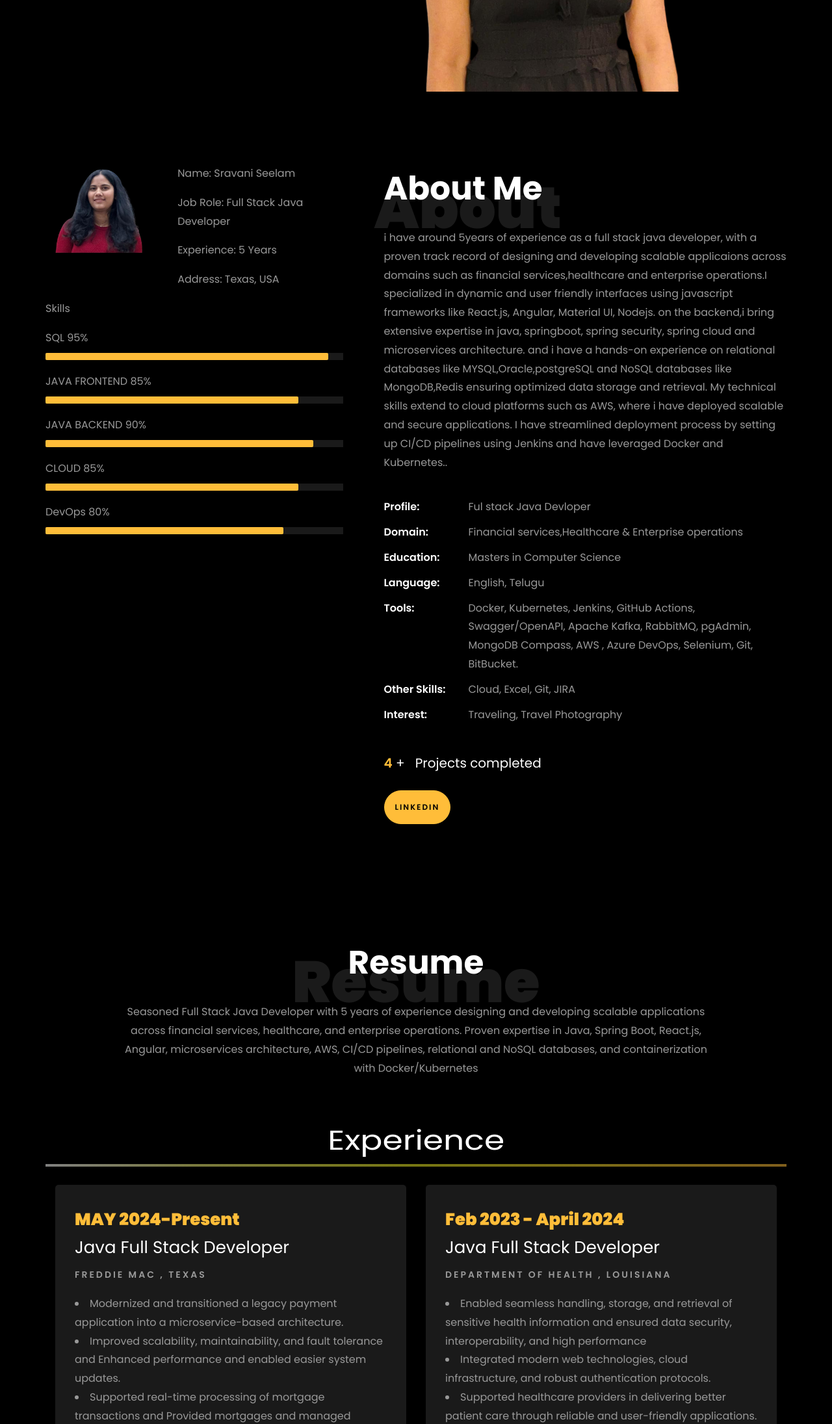
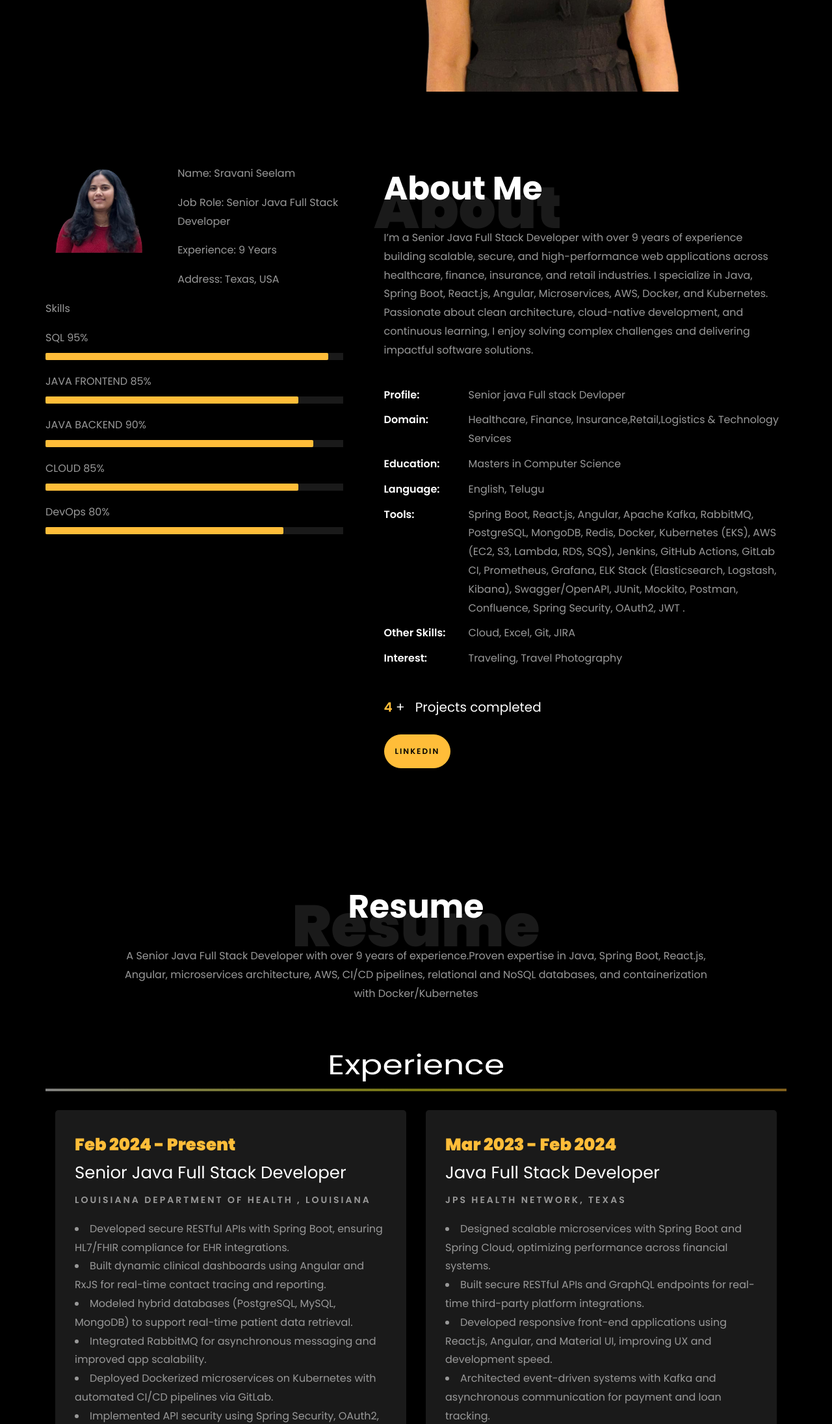
Before and after one commit to Sravani0821/sravaniseelam.github.io, a plain HTML site: page index.html in a window 1280 px wide. Shown: the part 609-2800 px from the top of the page at 65% size. Drawn offline with Linux system fonts and the light colour scheme; animation ran at ten frames a second; files whose address does not match are found by name.

Commit message:
Update index.html

```diff
--- a/index.html
+++ b/index.html
@@ -185,8 +185,8 @@
 
 						<br>
 						<br>
-			            <h2>A Full Stack Java Developer</h2>
-						<!-- <h2 class="d-flex" style="margin-bottom: 0">With over 5 years of experience</h2> -->
+			            <h2>A Senior Full Stack Java Developer</h2>
+						<!-- <h2 class="d-flex" style="margin-bottom: 0">With over 9 years of experience</h2> -->
 						<!-- <br> -->
 			            <p><a href="https://github.com/Sravani0821" class="btn btn-white btn-outline-white py-3 px-4">My works</a></p>
 		            </div>
@@ -217,8 +217,8 @@
 									<div class="col-sm-6 col-md-7">
 									  <div class="about-info">
 										<p><span class="title-s">Name: </span> <span>Sravani Seelam</span></p>
-										<p><span class="title-s">Job Role: </span> <span>Full Stack Java Developer</span></p>
-										<p><span class="title-s">Experience: </span> <span>5 Years </span></p>
+										<p><span class="title-s">Job Role: </span> <span>Senior Java Full Stack Developer</span></p>
+										<p><span class="title-s">Experience: </span> <span>9 Years </span></p>
 										<p><span class="title-s">Address: </span> <span>Texas, USA</span></p>
 									  </div>
 									</div>
@@ -267,13 +267,13 @@
 								<h1 class="big">About</h1>
 								<h2 class="mb-4">About Me</h2>
 
-								<p>i have around 5years of experience as a full stack java developer, with a proven track record of designing and developing scalable applicaions across domains such as financial services,healthcare and enterprise operations.I specialized in dynamic and user friendly interfaces using javascript frameworks like React.js, Angular, Material UI, Nodejs. on the backend,i bring extensive expertise in java, springboot, spring security, spring cloud and microservices architecture. and i have a hands-on experience on relational databases like MYSQL,Oracle,postgreSQL and NoSQL databases like MongoDB,Redis ensuring optimized data storage and retrieval. My technical skills extend to cloud platforms such as AWS, where i have deployed scalable and secure applications. I have streamlined deployment process by setting up CI/CD pipelines using Jenkins and have leveraged Docker and Kubernetes..</p>
+								<p>I’m a Senior Java Full Stack Developer with over 9 years of experience building scalable, secure, and high-performance web applications across healthcare, finance, insurance, and retail industries. I specialize in Java, Spring Boot, React.js, Angular, Microservices, AWS, Docker, and Kubernetes. Passionate about clean architecture, cloud-native development, and continuous learning, I enjoy solving complex challenges and delivering impactful software solutions.</p>
 								<ul class="about-info mt-4 px-md-0 px-2">
-									<li class="d-flex"><span>Profile:</span> <span>Ful stack Java Devloper </span></li>
-									<li class="d-flex"><span>Domain:</span> <span>Financial services,Healthcare &amp; Enterprise operations</span></li>
+									<li class="d-flex"><span>Profile:</span> <span>Senior java Full stack Devloper </span></li>
+									<li class="d-flex"><span>Domain:</span> <span>Healthcare, Finance, Insurance,Retail,Logistics &amp; Technology Services</span></li>
 									<li class="d-flex"><span>Education:</span> <span> Masters in Computer Science</span></li>
 									<li class="d-flex"><span>Language:</span> <span>English, Telugu</span></li>
-									<li class="d-flex"><span>Tools:</span> <span> Docker, Kubernetes, Jenkins, GitHub Actions, Swagger/OpenAPI, Apache Kafka, RabbitMQ, pgAdmin, MongoDB Compass, AWS , Azure DevOps, Selenium, Git, BitBucket.</span></li>
+									<li class="d-flex"><span>Tools:</span> <span> Spring Boot, React.js, Angular, Apache Kafka, RabbitMQ, PostgreSQL, MongoDB, Redis, Docker, Kubernetes (EKS), AWS (EC2, S3, Lambda, RDS, SQS), Jenkins, GitHub Actions, GitLab CI, Prometheus, Grafana, ELK Stack (Elasticsearch, Logstash, Kibana), Swagger/OpenAPI, JUnit, Mockito, Postman, Confluence, Spring Security, OAuth2, JWT .</span></li>
 									<li class="d-flex"><span>Other Skills:</span> <span>Cloud, Excel, Git, JIRA </span></li>
 									<li class="d-flex"><span>Interest:</span> <span>Traveling, Travel Photography</span></li>
 
@@ -306,7 +306,7 @@
           <div class="col-md-10 heading-section text-center ftco-animate">
           	<h1 class="big big-2">Resume</h1>
             <h2 class="mb-4">Resume</h2>
-            <p>Seasoned Full Stack Java Developer with 5 years of experience designing and developing scalable applications across financial services, healthcare, and enterprise operations. Proven expertise in Java, Spring Boot, React.js, Angular, microservices architecture, AWS, CI/CD pipelines, relational and NoSQL databases, and containerization with Docker/Kubernetes</p>
+            <p>A Senior Java Full Stack Developer with over 9 years of experience.Proven expertise in Java, Spring Boot, React.js, Angular, microservices architecture, AWS, CI/CD pipelines, relational and NoSQL databases, and containerization with Docker/Kubernetes</p>
           </div>
         </div>
 
@@ -319,15 +319,17 @@
 		<div class="row">
 				<div class="col-md-6">
 					<div class="resume-wrap ftco-animate">
-						<span class="date">MAY 2024-Present</span>
-						<h2>Java Full Stack Developer</h2>
-						<span class="position">Freddie Mac , Texas</span>
+						<span class="date">Feb 2024 - Present</span>
+						<h2>Senior Java Full Stack Developer</h2>
+						<span class="position">Louisiana Department of Health , Louisiana</span>
 						<p class=
 							<ul>
-								<li>Modernized and transitioned a legacy payment application into a microservice-based architecture.</li>
-								<li>Improved scalability, maintainability, and fault tolerance and Enhanced performance and enabled easier system updates.</li>
-								<li>Supported real-time processing of mortgage transactions and Provided mortgages and managed financial transactions.</li>
-								<li>Secured integration with external financial institutions and internal services.</li>
+								<li>Developed secure RESTful APIs with Spring Boot, ensuring HL7/FHIR compliance for EHR integrations.</li>
+								<li>Built dynamic clinical dashboards using Angular and RxJS for real-time contact tracing and reporting.</li>
+								<li>Modeled hybrid databases (PostgreSQL, MySQL, MongoDB) to support real-time patient data retrieval.</li>
+								<li>Integrated RabbitMQ for asynchronous messaging and improved app scalability.</li>
+								<li>Deployed Dockerized microservices on Kubernetes with automated CI/CD pipelines via GitLab.</li>
+								<li>Implemented API security using Spring Security, OAuth2, JWT, and enabled Multi-Factor Authentication (MFA).</li>
 							</ul>
 						</p>
 					</div>
@@ -336,14 +338,17 @@
 
 				<div class="col-md-6">
 					<div class="resume-wrap ftco-animate">
-						<span class="date">Feb 2023 - April 2024</span>
+						<span class="date">Mar 2023 - Feb 2024</span>
 						<h2>Java Full Stack Developer</h2>
-						<span class="position">Department of Health , Louisiana</span>
+						<span class="position">JPS Health Network, Texas</span>
 						<p class=
 							<ul>
-								<li>Enabled seamless handling, storage, and retrieval of sensitive health information and ensured data security, interoperability, and high performance</li>
-								<li>Integrated modern web technologies, cloud infrastructure, and robust authentication protocols.</li>
-								<li>Supported healthcare providers in delivering better patient care through reliable and user-friendly applications.</li>
+								<li>Designed scalable microservices with Spring Boot and Spring Cloud, optimizing performance across financial systems.</li>
+								<li>Built secure RESTful APIs and GraphQL endpoints for real-time third-party platform integrations.</li>
+								<li>Developed responsive front-end applications using React.js, Angular, and Material UI, improving UX and development speed.</li>
+								<li>Architected event-driven systems with Kafka and asynchronous communication for payment and loan tracking.</li>
+								<li>Deployed containerized applications on AWS EKS and automated CI/CD pipelines using GitHub Actions and Jenkins.</li>
+								<li>Implemented API security with OAuth2, JWT, and Spring Security for financial data protection and compliance.</li>
 							</ul>
 						</p>
 					</div>
@@ -352,14 +357,17 @@
 
 					<div class="col-md-6">
 					<div class="resume-wrap ftco-animate">
-						<span class="date">Jan 2022 - Dec 2022</span>
+						<span class="date">Jan 2022 - Mar 2023</span>
 						<h2>Java Full Stack Developer</h2>
-						<span class="position">Zebra Technologies </span>
+						<span class="position">A Max Auto Insurance, Texas </span>
 						<p class=
 							<ul>
-								<li>The project aimed to help businesses track, manage, and optimize their inventory in real-time.</li>
-								<li>Leveraged AWS cloud infrastructure to ensure scalability and reliability, optimizing performance and enabling seamless integration with other business systems.</li>
-								<li>Implemented robust security features, streamlined inventory operations, reduced operational costs, and provided businesses with accurate inventory insights for informed decision-making.</li>
+								<li>Developed scalable backend services using Spring Boot and PostgreSQL, enabling efficient inventory tracking and reporting.</li>
+								<li>Built a real-time, responsive Angular frontend with dynamic dashboards and reporting modules.</li>
+								<li>Implemented enterprise-grade security using Spring Security with role-based access control (RBAC).</li>
+								<li>Deployed applications on AWS EC2 and managed backend data with Amazon RDS for high availability.</li>
+								<li>Automated CI/CD pipelines using Jenkins and containerized services with Docker for reliable deployments.</li>
+								<li>Optimized database performance through query tuning, Redis caching, and proactive monitoring via AWS CloudWatch.</li>
 							</ul>
 						</p>
 					</div>
@@ -368,9 +376,9 @@
 
 					<div class="col-md-6">
 						<div class="resume-wrap ftco-animate">
-							<span class="date">Sep 2020 - Dec 2021</span>
+							<span class="date">Jan 2020 - Dec 2021</span>
 							<h2>Java Full Stack Developer</h2>
-							<span class="position">Accenture </span>
+							<span class="position">Rooms To Go Furniture, Florida </span>
 							<p class=
 								<ul>
 									<li>Tracks and manages inventory in real-time, allowing businesses to update and monitor stock levels via a dynamic frontend and secure backend.</li>
```
